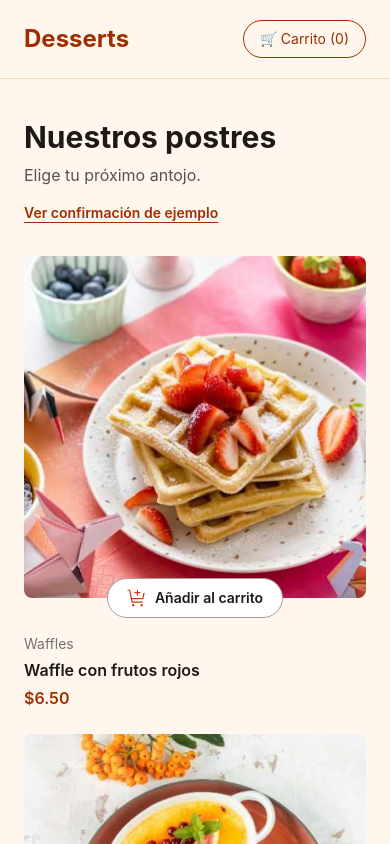
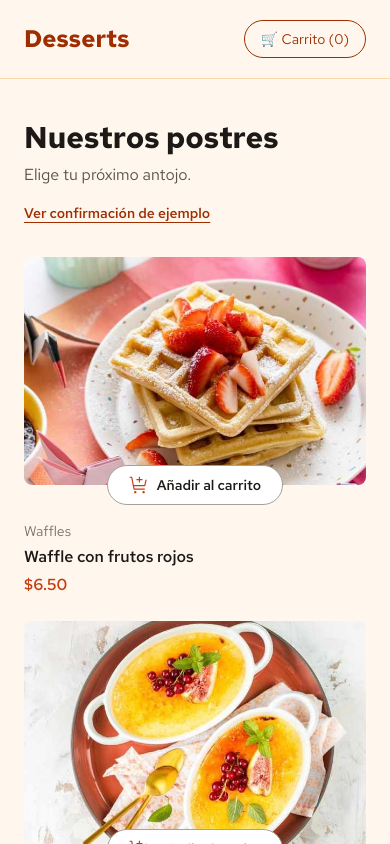
Before and after one commit to Rodzu20/desserts, a React (Vite) app: page / in a window 390 px wide. Shown: the top 844 px of the page. Built offline with nearby package versions, Linux system fonts and the light colour scheme.

Commit message:
💄 Ajustar tipografía, colores e imágenes responsive

```diff
--- a/src/componentes/ProductCard.tsx
+++ b/src/componentes/ProductCard.tsx
@@ -17,11 +17,24 @@ export default function ProductCard({
 }: ProductCardProps) {
   return (
     <article>
-      <img
-        src={image}
-        alt={name}
-        className="aspect-square w-full rounded-lg object-cover"
-      />
+       <picture>
+         <source
+           media="(min-width: 1024px)"
+           srcSet={image}
+         />
+
+         <source
+            media="(min-width: 640px)"
+            srcSet={image.replace('-desktop.jpg', '-tablet.jpg')}
+         />
+
+         <img
+            src={image.replace('-desktop.jpg', '-mobile.jpg')}
+            alt={name}
+            loading="lazy"
+            className="aspect-[1.5] w-full rounded-lg object-cover sm:aspect-square lg:aspect-[1.05]"
+         />
+        </picture>
 
       {quantity === undefined ? (
         <button
@@ -48,7 +61,7 @@ export default function ProductCard({
           {name}
         </h2>
 
-        <p className="mt-1 font-semibold text-orange-800">
+        <p className="mt-1 font-semibold text-brand">
           ${price.toFixed(2)}
         </p>
       </div>
--- a/src/index.css
+++ b/src/index.css
@@ -1 +1,24 @@
 @import "tailwindcss";
+
+@font-face {
+  font-family: "Red Hat Text";
+  src: url("/assets/fonts/RedHatText-VariableFont_wght.ttf")
+    format("truetype");
+  font-weight: 400 700;
+  font-style: normal;
+  font-display: swap;
+}
+
+@theme {
+  --font-sans: "Red Hat Text", sans-serif;
+
+  --color-brand: #c73b0f;
+  --color-page: #fcf8f5;
+  --color-ink: #260f08;
+  --color-muted: #87635a;
+  --color-soft: #f4edeb;
+}
+
+body {
+  font-family: var(--font-sans);
+}
```
